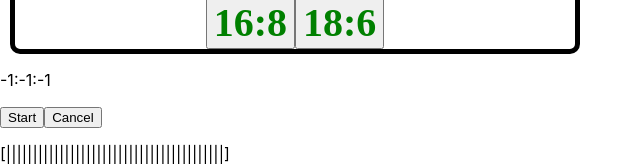
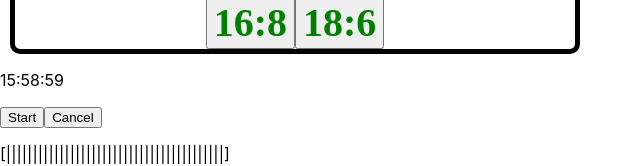
Before and after one commit to graceB-J/FastTrack_Timer, a React (Create React App) app: page / in a window 1280 px wide. Shown: the part 181-347 px from the top of the page, without its empty margins (0-643 px from the left). Built offline with nearby package versions, Linux system fonts and the light colour scheme.

Commit message:
Countdown and Start Button now functional

```diff
--- a/src/App.js
+++ b/src/App.js
@@ -20,7 +20,7 @@ class App extends React.Component {
     return (
       <div>
         <SelectionArea handleAddFast={this.handleAddFast} />
-        <Timer fastTime={16 * 60 * 60 - 61} />
+        <Timer totalFastTime={16 * 60 * 60 - 61} />
       </div>
     );
   }
--- a/src/Timer.js
+++ b/src/Timer.js
@@ -1,19 +1,6 @@
-import React, { useState, useMemo } from 'react';
+import React, { useState, useEffect } from 'react';
 
 const Timer = ({ totalFastTime }) => {
-    // let propTypes = {
-    //     model: object.isRequired,
-    //     title: string
-    // }
-
-    // let defaultProps = {
-    //     model: {
-    //         id: 0
-    //     },
-    //     title: 'Your Name'
-    // }
-
-    // timeLeft in seconds
     const [startTime, setStartTime] = useState(-1);
 
     const handleStart = () => {
@@ -38,11 +25,18 @@ const Timer = ({ totalFastTime }) => {
 }
 
 const Countdown = ({ totalFastTime, startTime }) => {
-    const [timeLeft, setTimeLeft] = useState(-1);
-    // window.setInterval(function () {
-    //     /// call your function here
-    // }, 5000);
-    // setTimeLeft(totalFastTime - (startTime - Date.now()));
+    const [timeLeft, setTimeLeft] = useState(totalFastTime);
+
+    useEffect(() => {
+        if (startTime !== -1) {
+            setTimeLeft(totalFastTime - ((Date.now() / 1000) - startTime ));
+            const interval = setInterval(() => {
+                setTimeLeft(totalFastTime - ((Date.now() / 1000) - startTime ));
+            }, 1000);
+            return () => clearInterval(interval);
+        }
+    }, [startTime]);
+
     return (
         <p>{Math.floor(timeLeft / (60 * 60))}:{Math.floor(timeLeft / 60 % 60)}:{Math.floor(timeLeft % 60)}</p>
     )
@@ -52,7 +46,7 @@ const TimerButton = ({ handleStart, handleCancel }) => {
     //Start + Stop/Cancel controls for timer
     return (
         <div>
-            <button onClick={handleStart}>Start</button>
+            <button id ="start" onClick={handleStart}>Start</button>
             <button onClick={handleCancel}>Cancel</button>
         </div>
     )
```
